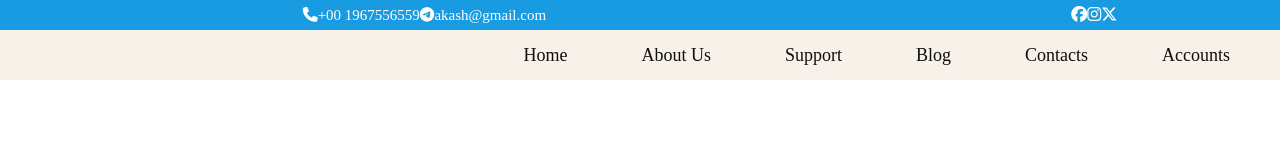
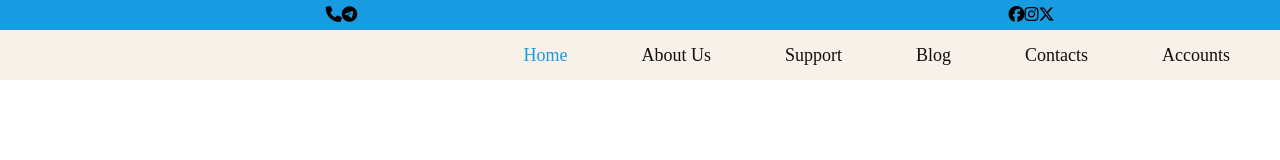
Before and after one commit to sandhyapaudel18/Website-Demo, a plain HTML site: page day8.html in a window 1280 px wide. Shown: the top 160 px of the page. Drawn offline with Linux system fonts and the light colour scheme.

Commit message:
commiting

```diff
--- a/day8.css
+++ b/day8.css
@@ -14,38 +14,19 @@ body,html{
     align-items: center;
     justify-content: space-around;
 }
-.phone{
 
-    color:rgb(255, 255, 255);
-    font-size: 15px;
+.subheadings{
     display:flex;
     align-items: center;
 }
-.call{
-    display: flex;
-    margin-left: 40px;
 
-}
-i{
-    size: 10px;
-    color:rgb(255,255,255);
-}
+
 .headings2{
     display: flex;
     align-items: center;
+}
 
 
-
-}
-.tele{
-    display:flex;
-    color:rgb(255, 255, 255);
-}
-
-.contacts{
-    color:rgb(255,255,255);
-
-}
  .nav{
     height:50px;
     width:1300px;
@@ -54,12 +35,16 @@ i{
     align-items: center;
     background-color: rgb(248, 241, 233);
  }
+
  a{
     text-decoration: none;
     color:rgb(15, 14, 14);
     margin-right:70px;
     font-size:18px;
  }
+ .a1{
+    color:rgb(25, 155, 225);
+ }
  a:hover{
    color:rgb(56, 165, 255);
  }
--- a/day8.html
+++ b/day8.html
@@ -15,23 +15,15 @@
   </head>
   <body>
     <div class="headings1">
-      <div class="phone">
-        <div class="call">
+      <div class="subheadings">
+        <div class="phone">
           <i class="fa-solid fa-phone"></i>
-          <p>+00 1967556559</p>
         </div>
 
         <div class="tele">
           <i class="fa-brands fa-telegram"></i>
-          <p>akash@gmail.com</p>
         </div>
       </div>
-
-      <!-- <div class="tele">
-        <i class="fa-brands fa-telegram"></i>
-        <p>akash@gmail.com</p>
-      </div> -->
-      <!-- headings1 vitra headings2 -->
       <div class="headings2">
         <div class="fb">
           <i class="fa-brands fa-facebook"></i>
@@ -47,7 +39,7 @@
 
     <div class="nav">
       <div class="main">
-        <a href="#">Home</a>
+        <a href="#" class="a1">Home</a>
         <a href="#">About Us</a>
         <a href="#">Support</a>
         <a href="#">Blog</a>
```
Also changed, not shown: day5.html (+23 -10 lines).
